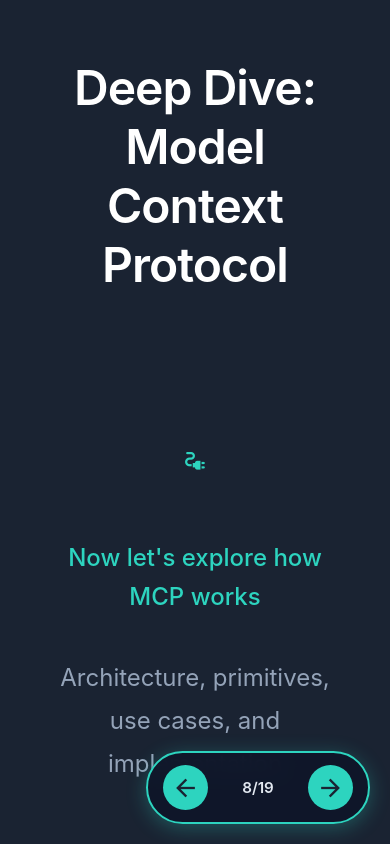
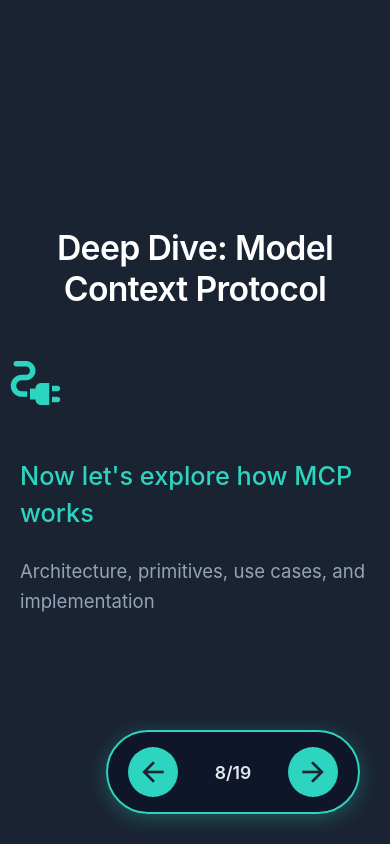
Before and after one commit to Ztein/slides, a website: page presentations/uppsala_uni_18_nov_2025/slides/008.html in a window 390 px wide. Drawn offline with Linux system fonts and the light colour scheme.

Commit message:
Migrate slide 008 to shared CSS with compact design
- Remove inline CSS, link to style.css
- Use fixed pixel margins (25px) instead of 40px
- Reduce font-sizes and icon size for more compact layout
- Keep pulse animation for transition icon
- Slide 008 now fits on screen without scrolling

```diff
--- a/presentations/uppsala_uni_18_nov_2025/slides/008.html
+++ b/presentations/uppsala_uni_18_nov_2025/slides/008.html
@@ -5,169 +5,7 @@
     <meta name="viewport" content="width=device-width, initial-scale=1.0">
     <title>Slide 8: Transition to MCP Deep Dive</title>
     <link href="https://fonts.googleapis.com/icon?family=Material+Icons" rel="stylesheet">
-    <style>
-        * {
-            margin: 0;
-            padding: 0;
-            box-sizing: border-box;
-        }
-
-        body {
-            font-family: -apple-system, BlinkMacSystemFont, 'Segoe UI', Arial, sans-serif;
-            background: #1a2332;
-            display: flex;
-            justify-content: center;
-            align-items: center;
-            min-height: 100vh;
-            padding: 40px;
-            color: #e2e8f0;
-        }
-
-        .slide {
-            max-width: 1400px;
-            width: 100%;
-            text-align: center;
-        }
-
-        h1 {
-            color: #ffffff;
-            font-size: 4em;
-            margin-bottom: 60px;
-            font-weight: 600;
-            letter-spacing: -0.02em;
-        }
-
-        .transition-content {
-            max-width: 1000px;
-            margin: 0 auto;
-        }
-
-        .transition-icon {
-            font-size: 120px;
-            color: #2dd4bf;
-            margin-bottom: 40px;
-            animation: pulse 2s ease-in-out infinite;
-        }
-
-        @keyframes pulse {
-            0%, 100% {
-                opacity: 0.6;
-                transform: scale(1);
-            }
-            50% {
-                opacity: 1;
-                transform: scale(1.1);
-            }
-        }
-
-        .transition-text {
-            font-size: 2em;
-            color: #2dd4bf;
-            font-weight: 500;
-            margin-bottom: 40px;
-            line-height: 1.6;
-        }
-
-        .next-section {
-            font-size: 1.5em;
-            color: #94a3b8;
-            line-height: 1.8;
-        }
-
-        /* Navigation Controls */
-        .nav-controls {
-            position: fixed;
-            bottom: 30px;
-            right: 30px;
-            display: flex;
-            align-items: center;
-            gap: 15px;
-            z-index: 1000;
-            background: rgba(15, 23, 42, 0.95);
-            backdrop-filter: blur(10px);
-            padding: 15px 20px;
-            border-radius: 50px;
-            border: 2px solid #2dd4bf;
-            box-shadow: 0 4px 20px rgba(45, 212, 191, 0.3);
-        }
-
-        .nav-button {
-            width: 50px;
-            height: 50px;
-            border-radius: 50%;
-            background: #2dd4bf;
-            border: none;
-            color: #1a2332;
-            cursor: pointer;
-            display: flex;
-            align-items: center;
-            justify-content: center;
-            transition: all 0.3s ease;
-            font-size: 0;
-        }
-
-        .nav-button:hover:not(:disabled) {
-            background: #14b8a6;
-            transform: scale(1.1);
-            box-shadow: 0 4px 15px rgba(45, 212, 191, 0.5);
-        }
-
-        .nav-button:disabled {
-            background: #475569;
-            cursor: not-allowed;
-            opacity: 0.4;
-        }
-
-        .nav-button .material-icons {
-            font-size: 32px;
-            color: #1a2332;
-        }
-
-        .nav-button:disabled .material-icons {
-            color: #64748b;
-        }
-
-        .slide-indicator {
-            color: #e2e8f0;
-            font-size: 1.1em;
-            font-weight: 600;
-            padding: 0 10px;
-            min-width: 80px;
-            text-align: center;
-        }
-
-        @media (max-width: 1200px) {
-            h1 {
-                font-size: 3em;
-            }
-
-            .transition-text {
-                font-size: 1.5em;
-            }
-        }
-
-        @media (max-width: 768px) {
-            .nav-controls {
-                bottom: 20px;
-                right: 20px;
-                padding: 12px 15px;
-            }
-
-            .nav-button {
-                width: 45px;
-                height: 45px;
-            }
-
-            .nav-button .material-icons {
-                font-size: 28px;
-            }
-
-            .slide-indicator {
-                font-size: 0.95em;
-                min-width: 70px;
-            }
-        }
-    </style>
+    <link rel="stylesheet" href="../style.css">
 </head>
 <body>
     <div class="slide">
--- a/presentations/uppsala_uni_18_nov_2025/style.css
+++ b/presentations/uppsala_uni_18_nov_2025/style.css
@@ -1287,3 +1287,63 @@ h1 {
         padding: 8px clamp(8px, 1.2vw, 10px);
     }
 }
+
+/* === SLIDE 008 - TRANSITION TO MCP DEEP DIVE (specifik för 008) === */
+
+/* Transition content */
+.transition-content {
+    max-width: min(1000px, 90vw);
+    margin: 0 auto;
+}
+
+/* Transition icon - stor ikon med animation */
+.transition-icon {
+    font-size: clamp(80px, 12vw, 100px); /* Mindre än 120px max */
+    color: #2dd4bf;
+    margin-bottom: 25px; /* FAST margin - mindre än 40px */
+    animation: pulse 2s ease-in-out infinite;
+}
+
+@keyframes pulse {
+    0%, 100% {
+        opacity: 0.6;
+        transform: scale(1);
+    }
+    50% {
+        opacity: 1;
+        transform: scale(1.1);
+    }
+}
+
+/* Transition text */
+.transition-text {
+    font-size: clamp(1.5em, 3vh, 1.8em); /* Mindre än 2em max */
+    color: #2dd4bf;
+    font-weight: 500;
+    margin-bottom: 25px; /* FAST margin - mindre än 40px */
+    line-height: 1.5; /* Tightare än 1.6 */
+}
+
+/* Next section text */
+.next-section {
+    font-size: clamp(1.1em, 2.2vh, 1.3em); /* Mindre än 1.5em max */
+    color: #94a3b8;
+    line-height: 1.6; /* Tightare än 1.8 */
+}
+
+/* H1 margin-bottom justering för slide 008 */
+.slide:has(.transition-content) h1 {
+    margin-bottom: clamp(20px, 3vh, 40px); /* Minskad för att få plats */
+}
+
+/* MacBook Pro specific adjustments för slide 008 */
+@media (max-height: 2000px) and (min-width: 2000px) {
+    .transition-icon {
+        font-size: clamp(70px, 10vw, 90px);
+        margin-bottom: 20px;
+    }
+
+    .transition-text {
+        margin-bottom: 20px;
+    }
+}
```
